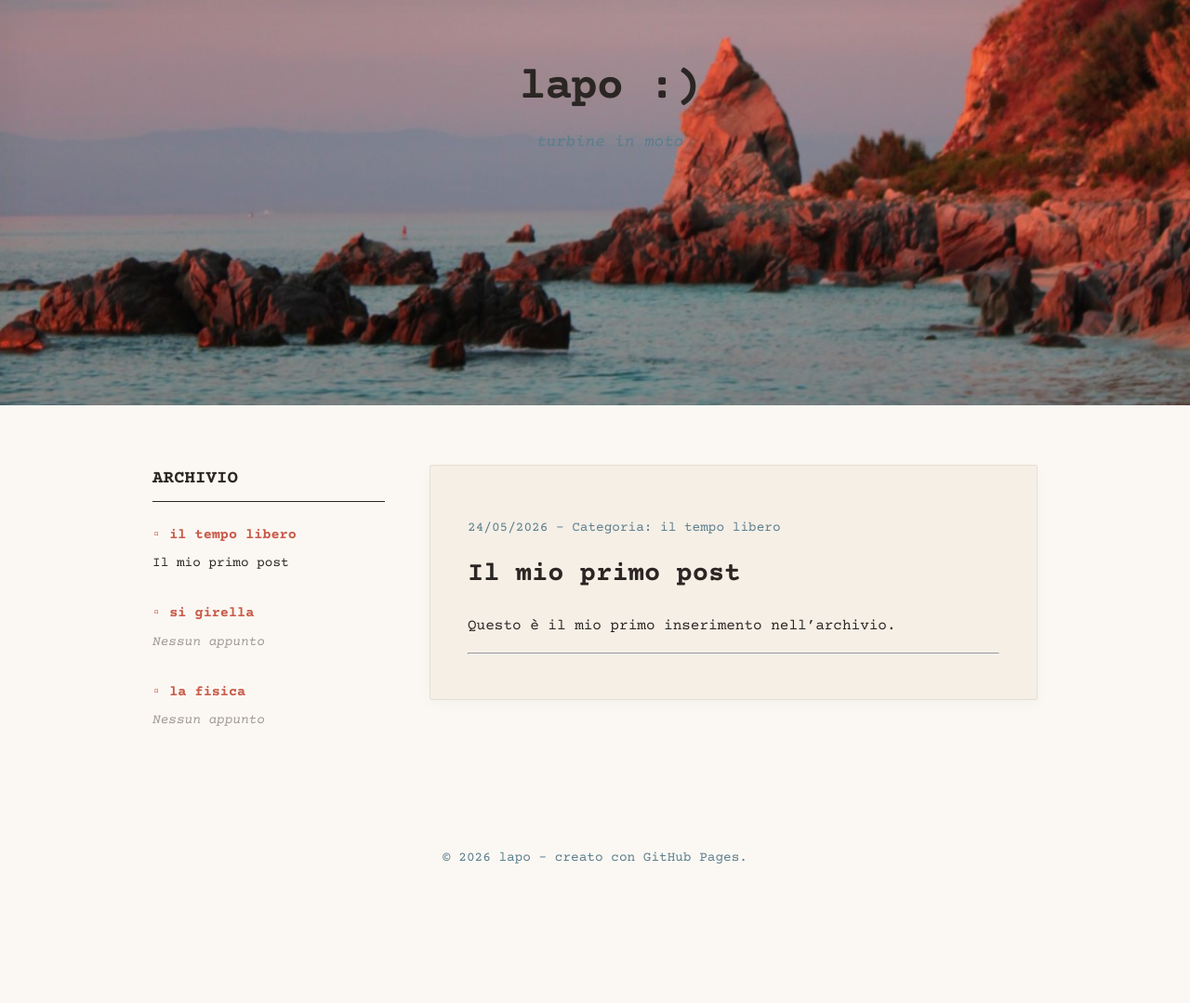
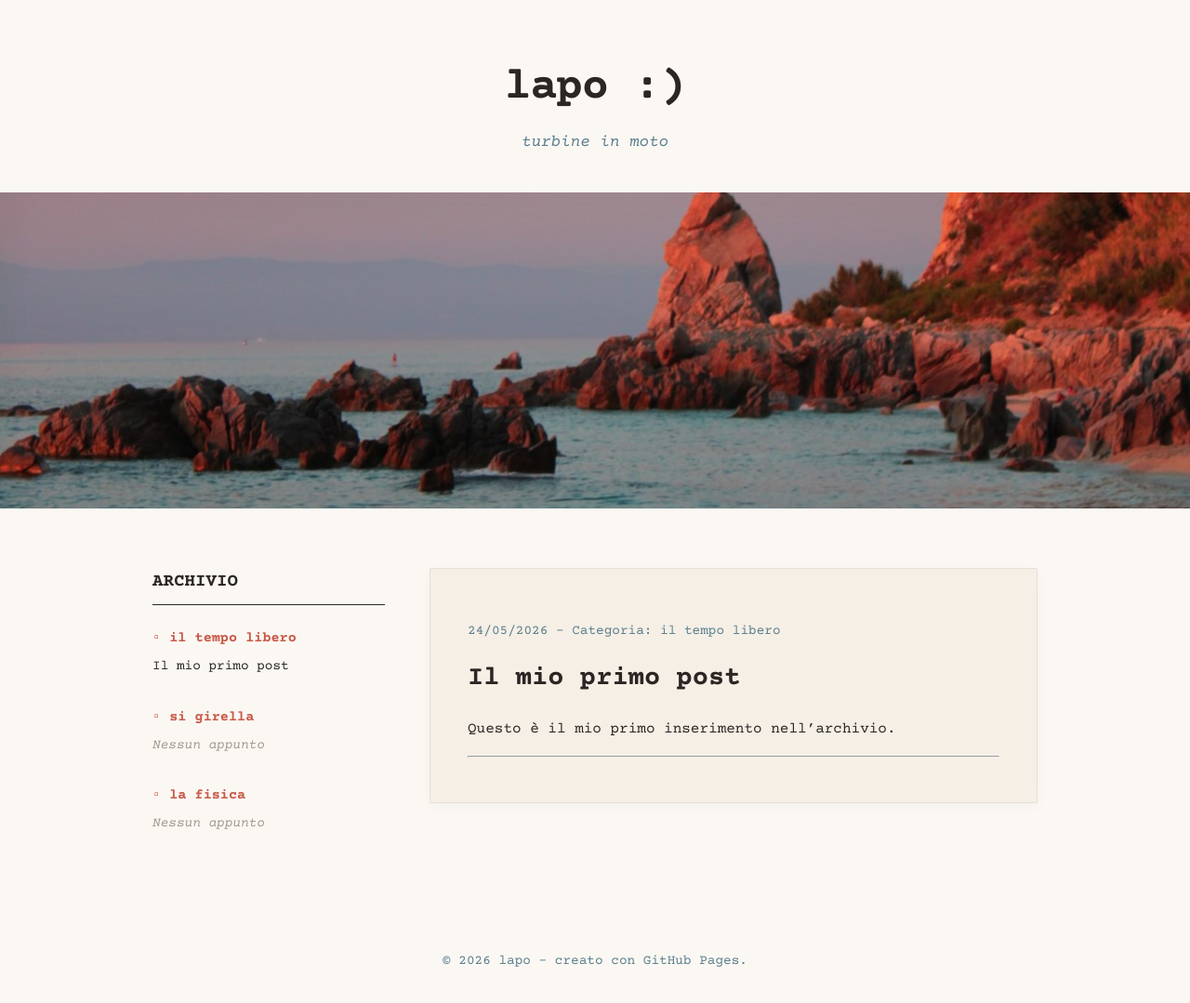
Before and after one commit to lapobonaiuti/lapobonaiuti.github.io, a Jekyll site: the page built from index.html, in a window 1280 px wide and 1108 px high. Shown: the top 1079 px of the window at 93% size. Built offline with Jekyll 4.4.1, drawn with Linux system fonts in a browser that asks for light colours.

Commit message:
Update default.html

```diff
--- a/_layouts/default.html
+++ b/_layouts/default.html
@@ -13,12 +13,12 @@
 </head>
 <body>
 
-    <header class="site-banner" style="background-image: url('{{ '/images/sfondo.JPG' | relative_url }}');">
-        <div class="header-box">
-            <h1>lapo :)</h1>
-            <p>turbine in moto</p>
-        </div>
+    <header>
+        <h1>lapo :)</h1>
+        <p>turbine in moto</p>
     </header>
+
+    <div class="site-banner" style="background-image: url('{{ '/images/sfondo.JPG' | relative_url }}');"></div>
 
     <div class="layout-container">
 
```
